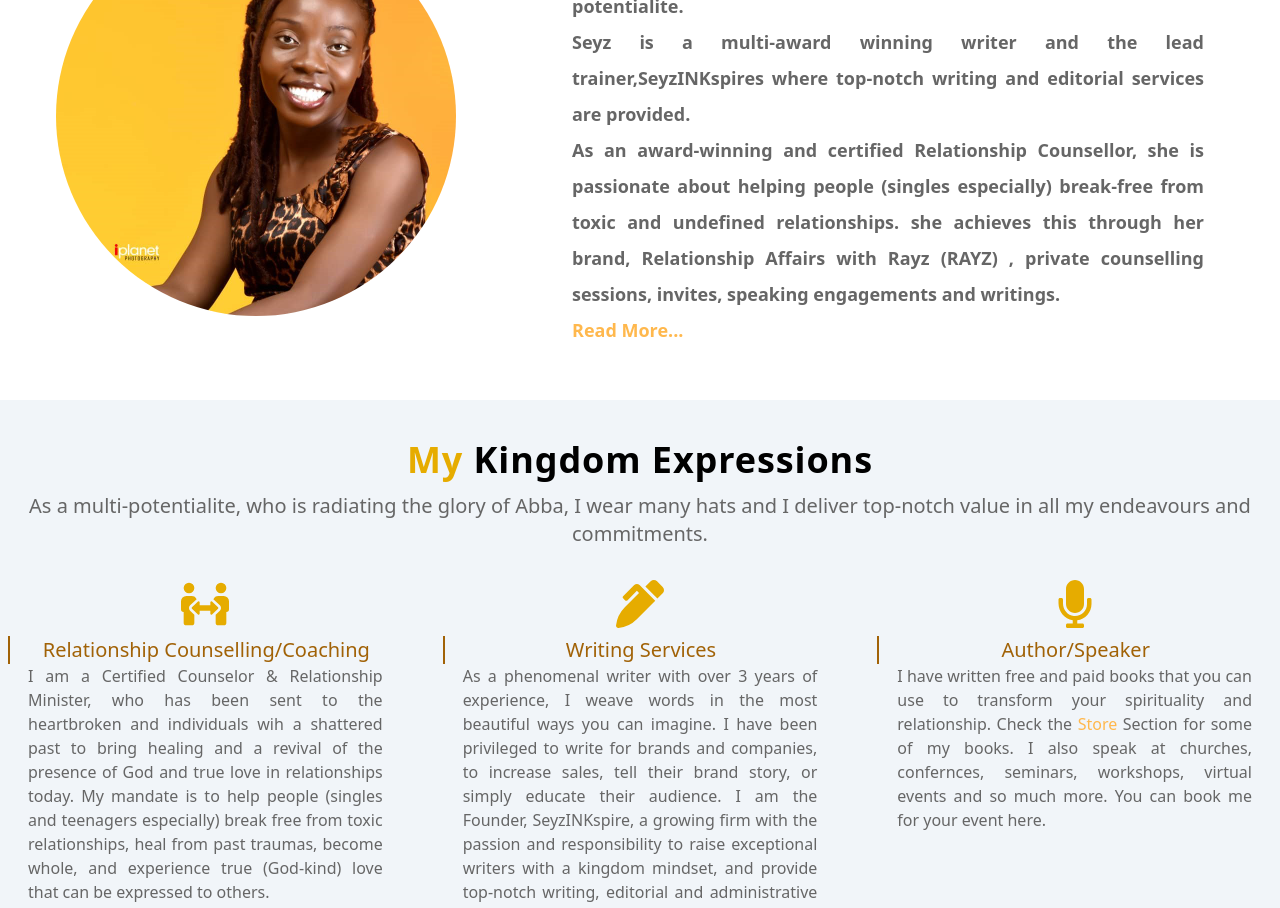
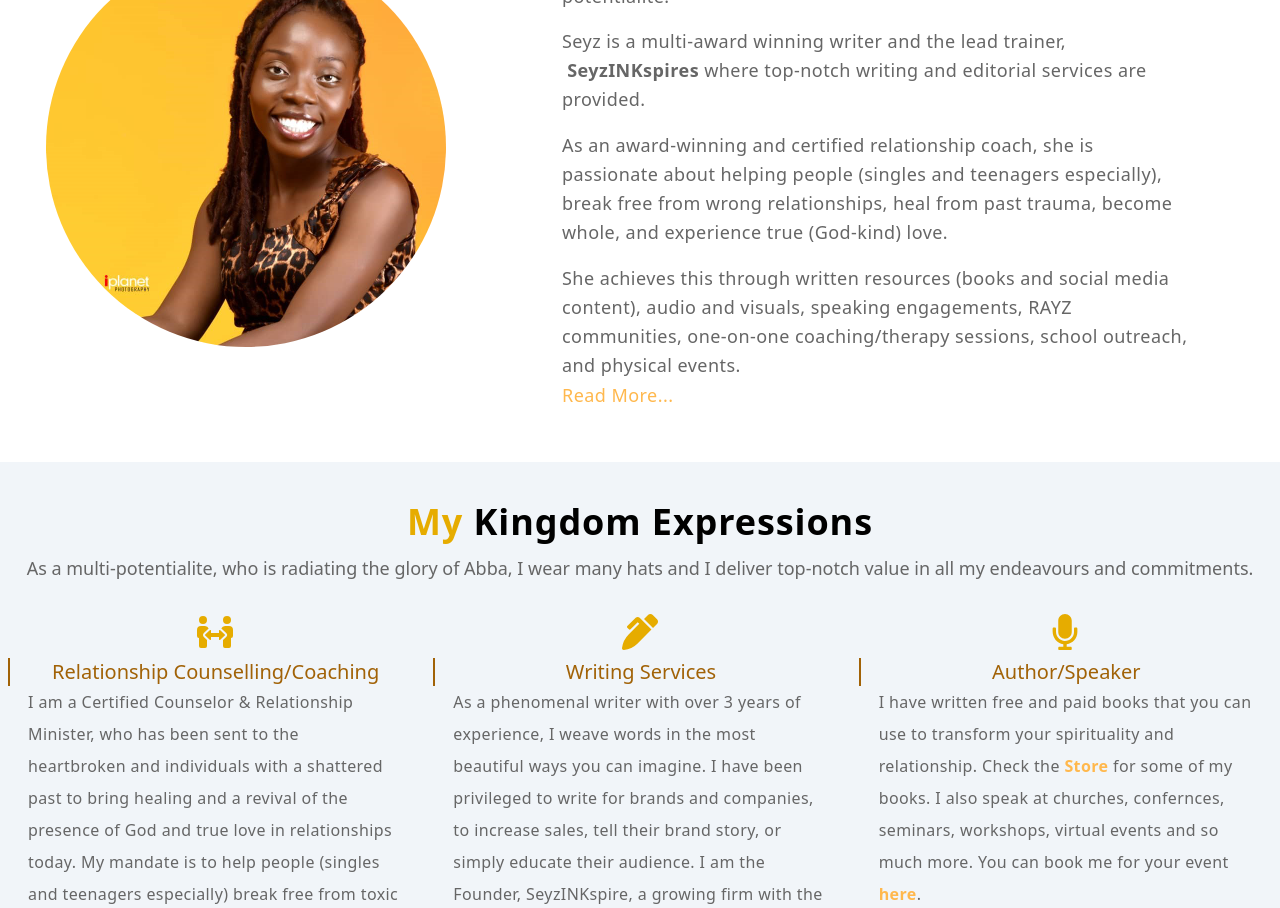
Before and after one commit to evidencebeke/seyzinkspires-client, a Next.js app: page / in a window 1280 px wide. Shown: the part 1380-2288 px from the top of the page. Built offline with nearby package versions, Linux system fonts and the light colour scheme; no server answers.

Commit message:
worked on typography

```diff
--- a/components/about/About.jsx
+++ b/components/about/About.jsx
@@ -19,7 +19,7 @@ const About = () => {
           src={profilePic}
           className="w-4/6 md:w-[600px] object-contain"
         />
-        <div className="space-y-5 my-10 font-medium mx-10">
+        <div className="space-y-5 tracking-wide leading-loose text-gray my-10 font-medium mx-5 md:mx-[10%]">
           <p>
             Damilola Adeniji, fondly called Seyz, is a christian and
             multi-potentialite.
@@ -30,11 +30,17 @@ const About = () => {
             provided.
           </p>
           <p>
-            As an award-winning and certified Relationship Counselor, she is
-            passionate about helping people (singles especially) break free from
-            toxic and undefined relationships. She achieves this through her
-            brand Relationship Affairs with Seyz (RAYZ), private counselling
-            sessions, invites, speaking engagements and writing.
+            As an award-winning and certified relationship coach, she is
+            passionate about helping people (singles and teenagers especially),
+            break free from wrong relationships, heal from past trauma, become
+            whole, and experience true (God-kind) love.
+          </p>
+          <p>
+            {" "}
+            She achieves this through written resources (books and social media
+            content), audio and visuals, speaking engagements, RAYZ communities,
+            one-on-one coaching/therapy sessions, school outreach, and physical
+            events.
           </p>
           <p>
             {` Seyz (the awakened woman) is the Lead Visioneer of OYBC - Open Your
--- a/components/home/About.jsx
+++ b/components/home/About.jsx
@@ -13,30 +13,32 @@ const About = () => {
             alt="Damilola Seyz"
           />
         </div>
-        <div className="md:w-1/2 w-full mt-7 mx-5">
+        <div className="md:w-1/2 w-full mt-7 mx-10">
           <h1 className="text-2xl capitalize md:text-4xl text-center md:text-left  font-bold tracking-wider leading-snug text-lightgray">
             About <span className="text-primary">me</span>
           </h1>
-          <div className=" text-gray text-lg text-justify leading-loose font-semibold my-3">
+          <div className=" text-gray space-y-4 text-lg tracking-wide leading-relaxed my-3">
             <p className="">
               Damilola Adeniji fondly called Seyz, is a Christian and
               multi-potentialite.
             </p>
             <p className="text-gray">
-              Seyz is a multi-award winning writer and the lead trainer,
+              Seyz is a multi-award winning writer and the lead trainer, &nbsp;
               <span className="font-bold ">SeyzINKspires</span> where top-notch
               writing and editorial services are provided.
             </p>
             <p>
-              As an award-winning and certified Relationship Counsellor, she is
-              passionate about helping people (singles especially) break-free
-              from toxic and undefined relationships. she achieves this through
-              her brand,{" "}
-              <span className="font-bold">
-                Relationship Affairs with Rayz (RAYZ)
-              </span>{" "}
-              , private counselling sessions, invites, speaking engagements and
-              writings.
+              As an award-winning and certified relationship coach, she is
+              passionate about helping people (singles and teenagers
+              especially), break free from wrong relationships, heal from past
+              trauma, become whole, and experience true (God-kind) love.
+            </p>
+            <p>
+              {" "}
+              She achieves this through written resources (books and social
+              media content), audio and visuals, speaking engagements, RAYZ
+              communities, one-on-one coaching/therapy sessions, school
+              outreach, and physical events.
             </p>
             <Link className="text-secondary" href="/about">
               Read More...
--- a/components/home/Header.jsx
+++ b/components/home/Header.jsx
@@ -16,7 +16,7 @@ const Header = () => {
             <span className="text-primary">Learn</span> How to Build and Attract
             a Healthy Relationship
           </h1>
-          <p className="font-semibold md:w-[70%] text-gray">
+          <p className=" tracking-wider md:w-[70%] text-gray">
             Lorem ipsum dolor sit, amet consectetur adipisicing elit. Cumque sed
             itaque possimus cum facilis repellat ut corporis iste, illo quos
             optio dolor eum ab at. Nulla voluptates iusto veritatis, dolor
--- a/components/home/KingdomExpression.jsx
+++ b/components/home/KingdomExpression.jsx
@@ -3,7 +3,7 @@ import React from "react";
 const KingdomExpression = ({ icon, topic, body }) => {
   return (
     <div>
-      <div className="flex justify-center mt-5 mb-2 text-gray-700"> {icon}</div>
+      <div className="flex justify-center mt-5 mb-2 "> {icon}</div>
       <h2 className="border-l-2 border-yellow-700 text-xl text-yellow-700 text-center">
         {topic}
       </h2>
--- a/components/home/KingdomExpressions.jsx
+++ b/components/home/KingdomExpressions.jsx
@@ -5,9 +5,9 @@ const kingdomExpressions = [
   {
     topic: "Relationship Counselling/Coaching",
     body: (
-      <p className="px-5 text-justify text-gray">
+      <p className="px-5 text-left leading-loose tracking-wide text-gray">
         I am a Certified Counselor & Relationship Minister, who has been sent to
-        the heartbroken and individuals wih a shattered past to bring healing
+        the heartbroken and individuals with a shattered past to bring healing
         and a revival of the presence of God and true love in relationships
         today. My mandate is to help people (singles and teenagers especially)
         break free from toxic relationships, heal from past traumas, become
@@ -16,12 +16,12 @@ const kingdomExpressions = [
         relationships? <br /> Hit me up for a private session
       </p>
     ),
-    icon: <FaPeopleArrows className="text-primary text-5xl" />,
+    icon: <FaPeopleArrows className="text-primary text-4xl" />,
   },
   {
     topic: "Writing Services",
     body: (
-      <p className="px-5 text-justify text-gray">
+      <p className="px-5 text-left leading-loose tracking-wide text-gray">
         As a phenomenal writer with over 3 years of experience, I weave words in
         the most beautiful ways you can imagine. I have been privileged to write
         for brands and companies, to increase sales, tell their brand story, or
@@ -32,7 +32,7 @@ const kingdomExpressions = [
         <br />
         (a) Content Writing <br />
         (b) Brand Storytelling <br />
-        (c) Copywriting
+        (c) Copywritingleading-loose tracking-wide
         <br />
         (d) Professional Editing <br />
         (e) CV Writing <br />
@@ -40,24 +40,33 @@ const kingdomExpressions = [
         (g) Virtual Assistant Services <br />
       </p>
     ),
-    icon: <FaPenAlt className="text-primary text-5xl" />,
+    icon: <FaPenAlt className="text-primary text-4xl" />,
   },
   {
     topic: "Author/Speaker",
     body: (
-      <p className="px-5 text-justify text-gray ">
+      <p className="px-5 text-left leading-loose tracking-wide text-gray ">
         I have written free and paid books that you can use to transform your
         spirituality and relationship. Check the{" "}
-        <a className="text-secondary" href="https://selar.co/m/damilolaadeniji">
+        <a
+          className="text-secondary font-bold"
+          href="https://selar.co/m/damilolaadeniji"
+        >
           Store
         </a>{" "}
-        Section for some of my books. I also speak at churches, confernces,
-        seminars, workshops, virtual events and so much more. You can book me
-        for your event{" "}
-        <a href="https://wa.me/2348165716353/?text=Hello">here</a>.
+        for some of my books. I also speak at churches, confernces, seminars,
+        workshops, virtual events and so much more. You can book me for your
+        event{" "}
+        <a
+          className="text-secondary font-bold"
+          href="https://wa.me/2348165716353/?text=Hello"
+        >
+          here
+        </a>
+        .
       </p>
     ),
-    icon: <FaMicrophone className="text-primary text-5xl" />,
+    icon: <FaMicrophone className="text-primary text-4xl" />,
   },
 ];
 const KingdomExpressions = () => {
@@ -67,12 +76,12 @@ const KingdomExpressions = () => {
         <h1 className="text-2xl capitalize md:text-4xl   font-bold tracking-wide leading-snug text-lightgray">
           <span className="text-primary">My</span> kingdom expressions
         </h1>
-        <p className="text-gray text-xl ">
+        <p className="text-gray text-lg ">
           As a multi-potentialite, who is radiating the glory of Abba, I wear
           many hats and I deliver top-notch value in all my endeavours and
           commitments.
         </p>
-        <div className=" grid grid-cols-1 gap-10 my-5 md:grid-cols-3">
+        <div className=" grid grid-cols-1 gap-3 my-5 md:grid-cols-3">
           {kingdomExpressions.map((expression, i) => (
             <KingdomExpression
               key={i}
--- a/components/home/TestimonialCard.jsx
+++ b/components/home/TestimonialCard.jsx
@@ -12,7 +12,7 @@ const TestimonialCard = ({ image, name, desc, text }) => {
         width={240}
         height={300}
       />
-      <p className="text-gray-300">{text}</p>
+      <p className="text-gray-300 tracking-wide leading-loose">{text}</p>
       <div>
         <div className="text-secondary">{name}</div>
         <div className="text-slate-500">{desc}</div>
```
